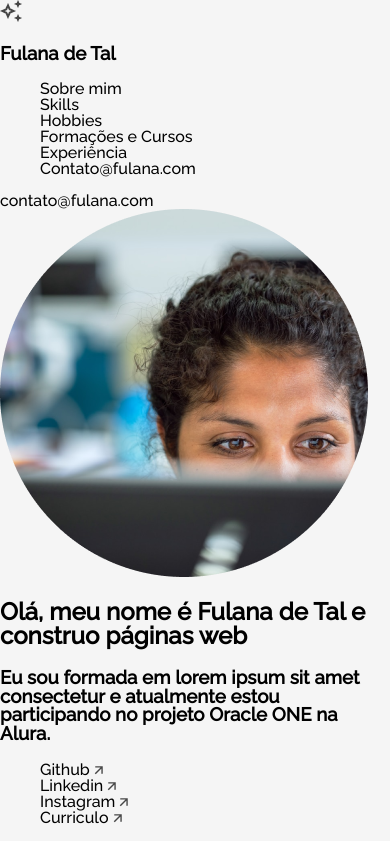
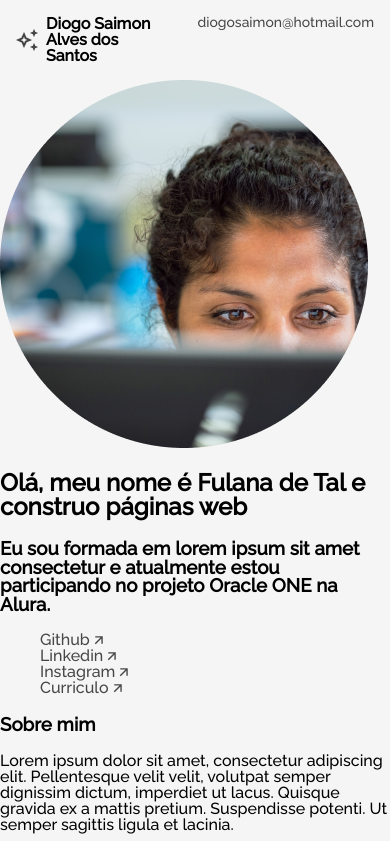
Before and after one commit to DiogoSaimon/challenge-portifolio, a plain HTML site: page index.html in a window 390 px wide. Shown: the top 841 px of the page. Drawn offline with Linux system fonts and the light colour scheme.

Commit message:
finalizado a sessão de menu e suas responsividades

```diff
--- a/index.html
+++ b/index.html
@@ -1,28 +1,32 @@
 <!DOCTYPE html>
 <html lang="pt">
+
 <head>
     <meta charset="UTF-8">
     <meta http-equiv="X-UA-Compatible" content="IE=edge">
     <meta name="viewport" content="width=device-width, initial-scale=1.0">
 
     <!-- Folha de estilo de CSS Linkado -->
-    <link rel="stylesheet" href="style.css">
-
+    <link rel="stylesheet" href="/styles/style.css">
     <link rel="preconnect" href="https://fonts.googleapis.com">
     <link rel="preconnect" href="https://fonts.gstatic.com" crossorigin>
 
     <!-- Fonte do Projeto Raleway -->
     <link href="https://fonts.googleapis.com/css2?family=Raleway:wght@500&display=swap" rel="stylesheet">
 
+    <!-- Script Linkado do seu documento de JavaScript -->
+    <script type="module" src="scripts/script.js" defer></script>
+
     <title>Portifólio Pessoal</title>
 </head>
+
 <body>
     <!-- Sessão de Menu  -->
     <div class="all">
         <section class="menu">
             <header>
-            <img src="assets\vector.png">
-            <h3 class="menu__title">Fulana de Tal</h3>
+                <img class="menu__img" src="assets\vector.png">
+                <h3 class="menu__title">Diogo Saimon Alves dos Santos</h3>
             </header>
             <nav>
                 <ul class="menu__list">
@@ -31,9 +35,8 @@
                     <li class="menu__list__item"><a href="#hobbies">Hobbies</a></li>
                     <li class="menu__list__item"><a href="#formacao">Formações e Cursos</a></li>
                     <li class="menu__list__item"><a href="#xp">Experiência</a></li>
-                <li class="menu__list__item"><a href="#contato">Contato@fulana.com</a></li>
                 </ul>
-            <li class="menu__list__item__contato"><a href="#contato">contato@fulana.com</a></li>
+                <a class="menu__list__item__contato" href="#contato">diogosaimon@hotmail.com</a>
             </nav>
         </section>
 
@@ -43,7 +46,8 @@
                 <img class="title__profile" src="assets\profile.png">
                 <div class="title__container" id="#sobremim">
                     <h2 class="title__bio">Olá, meu nome é Fulana de Tal e construo páginas web</h2>
-                <h3 class="title__subsection">Eu sou formada em lorem ipsum sit amet consectetur e atualmente estou participando no projeto Oracle ONE na Alura.</h3>
+                    <h3 class="title__subsection">Eu sou formada em lorem ipsum sit amet consectetur e atualmente estou
+                        participando no projeto Oracle ONE na Alura.</h3>
                     <ul class="title__network">
                         <!-- Ponha os links de suas redes sociais favoritas -->
                         <li class="title__network__item"><a href="">Github <img src="assets\arrow.png"> </a></li>
@@ -59,8 +63,13 @@
         <section class="about">
             <div class="about__container">
                 <h3 class="about__title">Sobre mim</h3>
-            <p class="about__paragraph">Lorem ipsum dolor sit amet, consectetur adipiscing elit. Pellentesque velit velit, volutpat semper dignissim dictum, imperdiet ut lacus. Quisque gravida ex a mattis pretium. Suspendisse potenti. Ut semper sagittis ligula et lacinia. </p>
-            <p class="about__paragraph">Lorem ipsum dolor sit amet, consectetur adipiscing elit. Pellentesque velit velit, volutpat semper dignissim dictum, imperdiet ut lacus. Quisque gravida ex a mattis pretium. Suspendisse potenti. Ut semper sagittis ligula et lacinia. Aenean sit amet felis venenatis, egestas metus vitae, aliquet metus.</p>
+                <p class="about__paragraph">Lorem ipsum dolor sit amet, consectetur adipiscing elit. Pellentesque velit
+                    velit, volutpat semper dignissim dictum, imperdiet ut lacus. Quisque gravida ex a mattis pretium.
+                    Suspendisse potenti. Ut semper sagittis ligula et lacinia. </p>
+                <p class="about__paragraph">Lorem ipsum dolor sit amet, consectetur adipiscing elit. Pellentesque velit
+                    velit, volutpat semper dignissim dictum, imperdiet ut lacus. Quisque gravida ex a mattis pretium.
+                    Suspendisse potenti. Ut semper sagittis ligula et lacinia. Aenean sit amet felis venenatis, egestas
+                    metus vitae, aliquet metus.</p>
                 <!-- Caso queira colocar sua própria assinatura, insira aqui! -->
                 <img src="assets\signature.png">
             </div>
@@ -170,24 +179,36 @@
                     <ul class="academic__courses__list">
                         <!-- Insira a logo de seu local de formação -->
                         <li class="academic__courses__item__img"><img src=""></li>
-                    <li class="academic__courses__item__title"><h4>Análise de dados</h4></li>
-                    <li class="academic__courses__item__subtitle"><p>2018 - UFPR</p></li>
+                        <li class="academic__courses__item__title">
+                            <h4>Análise de dados</h4>
+                        </li>
+                        <li class="academic__courses__item__subtitle">
+                            <p>2018 - UFPR</p>
+                        </li>
                     </ul>
                 </div>
                 <div class="academic__courses__box">
                     <ul class="academic__courses__list">
                         <!-- Insira a logo de seu local de formação -->
                         <li class="academic__courses__item__img"><img src=""></li>
-                    <li class="academic__courses__item__title"><h4>Formação ux Design</h4></li>
-                    <li class="academic__courses__item__subtitle"><p>2019 - Alura</p></li>
+                        <li class="academic__courses__item__title">
+                            <h4>Formação ux Design</h4>
+                        </li>
+                        <li class="academic__courses__item__subtitle">
+                            <p>2019 - Alura</p>
+                        </li>
                     </ul>
                 </div>
                 <div class="academic__courses__box">
                     <ul class="academic__courses__list">
                         <!-- Insira a logo de seu local de formação -->
                         <li class="academic__courses__item__img"><img src=""></li>
-                    <li class="academic__courses__item__title"><h4>Pós-graduação design</h4></li>
-                    <li class="academic__courses__item__subtitle"><p>Em andamento - UFRJ</p></li>
+                        <li class="academic__courses__item__title">
+                            <h4>Pós-graduação design</h4>
+                        </li>
+                        <li class="academic__courses__item__subtitle">
+                            <p>Em andamento - UFRJ</p>
+                        </li>
                     </ul>
                 </div>
             </div>
@@ -199,13 +220,14 @@
             <div class="experiencie__box">
                 <!-- Insira a logo/captura de seu projeto/trabalho -->
                 <img class="experience__img" src="">
-            <div class="experience__info"
-                <h2 class="experience__title">Decodificador de texto</h2>
+                <div class="experience__info" <h2 class="experience__title">Decodificador de texto</h2>
                     <h3 class="experience__text">Challenge Alura Codificador </h3>
                     <div class="experience__description">
                         <!-- Insira a link para demonstração do projeto no Github e/ou GithubPages -->
-                            <span class="experience__repo"><a href=""><button class="experiencia__botao--repo">Repositório</button></a></span>
-                            <span class="experience__demo"><a href=""><button class="experiencia__botao--demo">Ver demo</button></a></span>
+                        <span class="experience__repo"><a href=""><button
+                                    class="experiencia__botao--repo">Repositório</button></a></span>
+                        <span class="experience__demo"><a href=""><button class="experiencia__botao--demo">Ver
+                                    demo</button></a></span>
                     </div>
                 </div>
             </div>
@@ -213,13 +235,14 @@
             <div class="experiencie__box">
                 <!-- Insira a logo/captura de seu projeto/trabalho -->
                 <img class="experience__img" src="">
-            <div class="experience__info"
-                <h2 class="experience__title">Jogo criado com HTML, CSS e JavaScript</h2>
+                <div class="experience__info" <h2 class="experience__title">Jogo criado com HTML, CSS e JavaScript</h2>
                     <h3 class="experience__text">Challenge Oracle </h3>
                     <div class="experience__description">
                         <!-- Insira a link para demonstração do projeto no Github e/ou GithubPages -->
-                            <span class="experience__repo"><a href=""><button class="experiencia__botao--repo">Repositório</button></a></span>
-                            <span class="experience__demo"><a href=""><button class="experiencia__botao--demo">Ver demo</button></a></span>
+                        <span class="experience__repo"><a href=""><button
+                                    class="experiencia__botao--repo">Repositório</button></a></span>
+                        <span class="experience__demo"><a href=""><button class="experiencia__botao--demo">Ver
+                                    demo</button></a></span>
                     </div>
                 </div>
             </div>
@@ -227,13 +250,14 @@
             <div class="experiencie__box">
                 <!-- Insira a logo de seu projeto/trabalho -->
                 <img class="experience__img" src="">
-            <div class="experience__info"
-                <h2 class="experience__title">Decodificador de texto</h2>
+                <div class="experience__info" <h2 class="experience__title">Decodificador de texto</h2>
                     <h3 class="experience__text">Challenge Alura Codificador </h3>
                     <div class="experience__description">
                         <!-- Insira a link para demonstração do projeto no Github e/ou GithubPages -->
-                            <span class="experience__repo"><a href=""><button class="experiencia__botao--repo">Repositório</button></a></span>
-                            <span class="experience__demo"><a href=""><button class="experiencia__botao--demo">Ver demo</button></a></span>
+                        <span class="experience__repo"><a href=""><button
+                                    class="experiencia__botao--repo">Repositório</button></a></span>
+                        <span class="experience__demo"><a href=""><button class="experiencia__botao--demo">Ver
+                                    demo</button></a></span>
                     </div>
                 </div>
             </div>
@@ -241,13 +265,14 @@
             <div class="experiencie__box">
                 <!-- Insira a logo de seu projeto/trabalho -->
                 <img class="experience__img" src="">
-            <div class="experience__info"
-            <h2 class="experience__title">Jogo criado com HTML, CSS e JavaScript</h2>
+                <div class="experience__info" <h2 class="experience__title">Jogo criado com HTML, CSS e JavaScript</h2>
                     <h3 class="experience__text">Challenge Oracle </h3>
                     <div class="experience__description">
                         <!-- Insira a link para demonstração do projeto no Github e/ou GithubPages -->
-                            <span class="experience__repo"><a href=""><button class="experiencia__botao--repo">Repositório</button></a></span>
-                            <span class="experience__demo"><a href=""><button class="experiencia__botao--demo">Ver demo</button></a></span>
+                        <span class="experience__repo"><a href=""><button
+                                    class="experiencia__botao--repo">Repositório</button></a></span>
+                        <span class="experience__demo"><a href=""><button class="experiencia__botao--demo">Ver
+                                    demo</button></a></span>
                     </div>
                 </div>
             </div>
@@ -261,12 +286,14 @@
                     <div class="formcontato__text">
                         <h2 class="formcontato__title">Contato</h2>
                         <h3 class="formcontato__subtext">Quer entrar em contato comigo?</h3>
-                    <h3 class="formcontato__subtext">Preencha o formulário ao lado e entrarei em contato o mais rápido possível. </h3>
+                        <h3 class="formcontato__subtext">Preencha o formulário ao lado e entrarei em contato o mais
+                            rápido possível. </h3>
                         <form class="formcontato__form">
                             <input class="formcontato__input" type="text" id="nome" placeholder="Nome">
                             <input class="formcontato__input" type="email" id="email" placeholder="Email">
                             <input class="formcontato__input" type="text" id="assunto" placeholder="Assunto">
-                        <textarea class="formcontato__textarea" rows="5" cols="40" id="mensagem" name="mensagem" placeholder="Sua mensagem"></textarea>
+                            <textarea class="formcontato__textarea" rows="5" cols="40" id="mensagem" name="mensagem"
+                                placeholder="Sua mensagem"></textarea>
                             <button class="formcontato__botao">Enviar mensagem</button>
                         </form>
                     </div>
@@ -281,7 +308,7 @@
                 </div>
             </section>
     </div>
-    <!-- Script Linkado do seu documento de JavaScript -->
-<script src="validate.js"></script>
+
 </body>
+
 </html>
--- /dev/null
+++ b/styles/menu.css
@@ -0,0 +1,100 @@
+.menu {
+    display: flex;
+    padding: 0 var(--size-horizontal-padding);
+    width: 100vw;
+    justify-content: space-between;
+}
+
+header {
+    display: flex;
+    flex-direction: row;
+    justify-content: center;
+    align-items: center;
+    gap: 0.5rem;
+}
+
+.menu__img {
+    max-width: 1.5rem;
+    max-height: 1.5rem;
+    object-fit: cover;
+}
+
+.menu__title {
+    font-size: 1rem;
+    font-weight: var(--fontweight-bold);
+}
+
+nav {
+    display: flex;
+    flex-direction: row;
+    gap: var(--size-gap-section);
+}
+
+.menu__list {
+    display: flex;
+    flex-direction: row;
+}
+
+.menu__list__item {
+    font-weight: var(--fontweight-medium);
+    margin-left: var(--size-gap-section);
+    font-size: 1rem;
+
+}
+
+.menu__list__item:hover {
+    font-weight: var(--fontweight-bold);
+    transition: 0.2s linear;
+}
+
+.menu__list__item__contato {
+    font-weight: var(--fontweight-bold);
+    padding: 1rem;
+    font-size: 1rem;
+}
+
+.menu__list__item__contato:hover {
+    font-style: italic;
+}
+
+
+
+/*Tablet*/
+@media  screen and (max-width: 1024px){
+    header {
+        padding: 0px 2rem;
+    }
+
+    .menu__list {
+        display: none;
+    }
+
+    .menu__list__item__contato {
+        font-weight: var(--fontweight-bold);
+        padding: 1rem;
+        font-size: 1rem;
+    }
+
+
+}
+
+/*Mobile*/
+@media screen and (max-width: 668px) {
+    header {
+        padding: 1rem;
+    }
+
+    .menu__title {
+        margin: 0;
+    }
+
+    .menu__list {
+        display: none;
+    }
+
+    .menu__list__item__contato {
+        font-weight: var(--fontweight-regular);
+        padding: 1rem;
+        font-size: 0.87rem;
+    }
+}
--- a/style.css
+++ b/styles/style.css
@@ -1,12 +1,20 @@
-/*CSS Reset / Normalize*/
-/*Já deixaremos o básico de reset de estilos. Caso queira adicionar mais informações
-coloque nas sessões indicadas*/
+@import url('menu.css');
 
 :root{
-    /*Insira a variavel das outras cores inspecionando o modelo do figma*/
-    /*Se esforce para trabalhar com variáveis, é uma dica profissional valiosa*/
+    /* Colors */
    --cor-de-fundo: #F5F5F5;
-   --cor-de-link: #000;
+   --cor-de-link: #464646;
+   --cor-de-botao-azul: #2A7AE4;
+
+
+    /* Sizes */
+   --size-gap-section: 2rem;
+   --size-horizontal-padding: 9.5rem
+
+   /* FontWeights */
+   --fontweight-regular: 400;
+   --fontweight-medium: 500;
+   --fontweight-bold: 700;
 }
 
 body {
@@ -17,15 +25,17 @@ body {
     padding: 0;
     line-height: 1;
 }
+
 ol, ul,li {
     list-style: none;
 }
+
 a{
     text-decoration: none;
     color: var(--cor-de-link);
 }
 
-/*Neste desafio, gostariamos que praticassem a metodologia BEM, caso seintam a vontade
+/*Neste desafio, gostariamos que praticassem a metodologia BEM, caso se sintam a vontade
 de utiliza-la.
 
 Mas o que é o BEM?
@@ -38,11 +48,6 @@ de usuário complexa, e permite a reutilização de código existente sem copiar
 Link da documentação oficial!
 https://en.bem.info/methodology/quick-start/*/
 
-/*Sessão Menu*/
-
-section.menu{
-
-}
 
 /*Sessão Title*/
 
@@ -80,51 +85,8 @@ section.formcontato{
 
 }
 
-/*footeer*/
+/*footer*/
 
 section.footer{
 
 }
-
-/* Chegou a hora de se desafiar com a responsividade,
-utilize como referência os breakpoints @media abaixo*/
-
-/*Tablet*/
-@media (min-width: 768px) {
-
-/* Menu */
-
-/*title*/
-
-/*Skills*/
-
-/*Hobbies*/
-
-/*Experiências acadêmicas*/
-
-/*Expeirência profissional*/
-
-}
-
-/*Mobile*/
-@media (min-width: 425px) {
-
-/*Menu*/
-
-/*Titulo*/
-
-/*Sessão sobre*/
-
-/*Skills*/
-
-/*Hobbies*/
-
-/*Formação Acadêmica*/
-
-/*Experiência Profissional*/
-
- /*Contato*/
-
-/*Footer*/
-
-}
```
Also changed, not shown: scripts/script.js (renamed from validate.js). Lines whose indentation alone changed are shown as unchanged.
